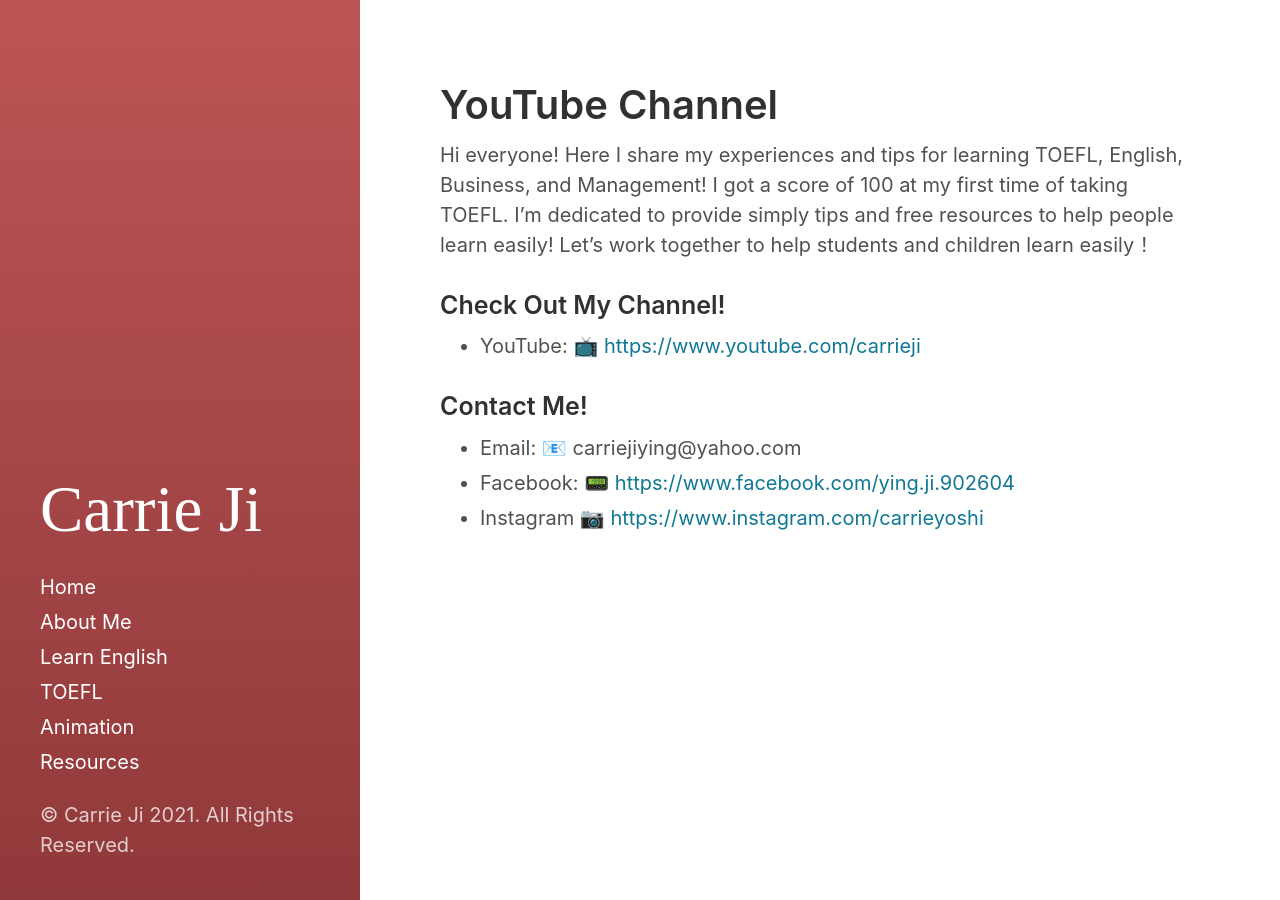
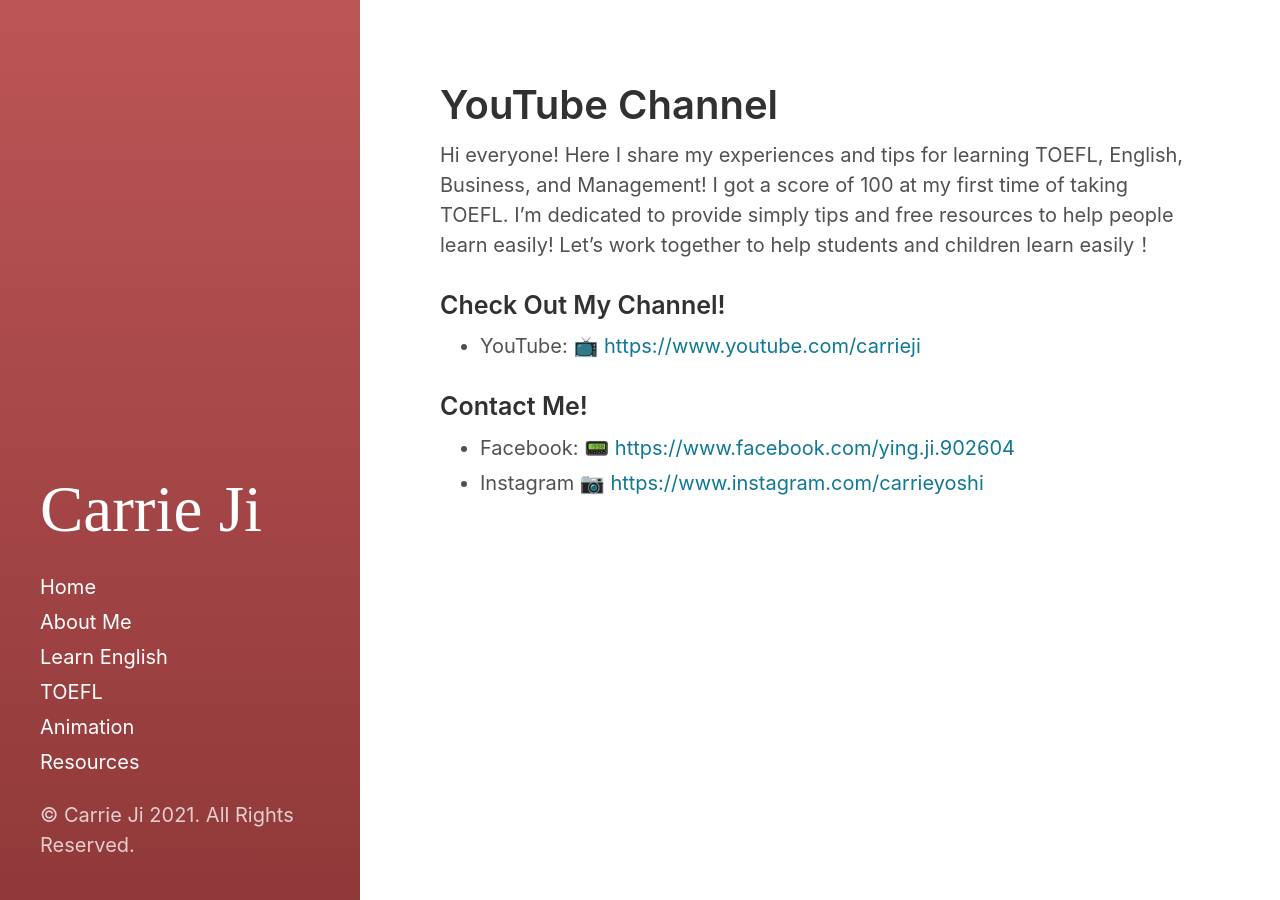
Before and after one commit to carrieji/carrieji.github.io, a Jekyll site: the page built from _posts/2021-07-24-youtube-channel.md, in a window 1280 px wide. Built offline with Jekyll 4.4.1, drawn with Linux system fonts in a browser that asks for light colours.

Commit message:
Update 2021-07-24-youtube-channel.md

```diff
--- a/_posts/2021-07-24-youtube-channel.md
+++ b/_posts/2021-07-24-youtube-channel.md
@@ -10,6 +10,5 @@
 - YouTube: 📺 <a href="https://www.youtube.com/carrieji" target="_blank">https://www.youtube.com/carrieji</a>
 
 ### Contact Me!
-- Email: 📧 carriejiying@yahoo.com
 - Facebook: 📟 <a href="https://www.facebook.com/ying.ji.902604" target="_blank">https://www.facebook.com/ying.ji.902604</a>
 - Instagram 📷 <a href="https://www.instagram.com/carrieyoshi" target="_blank">https://www.instagram.com/carrieyoshi</a>
```
